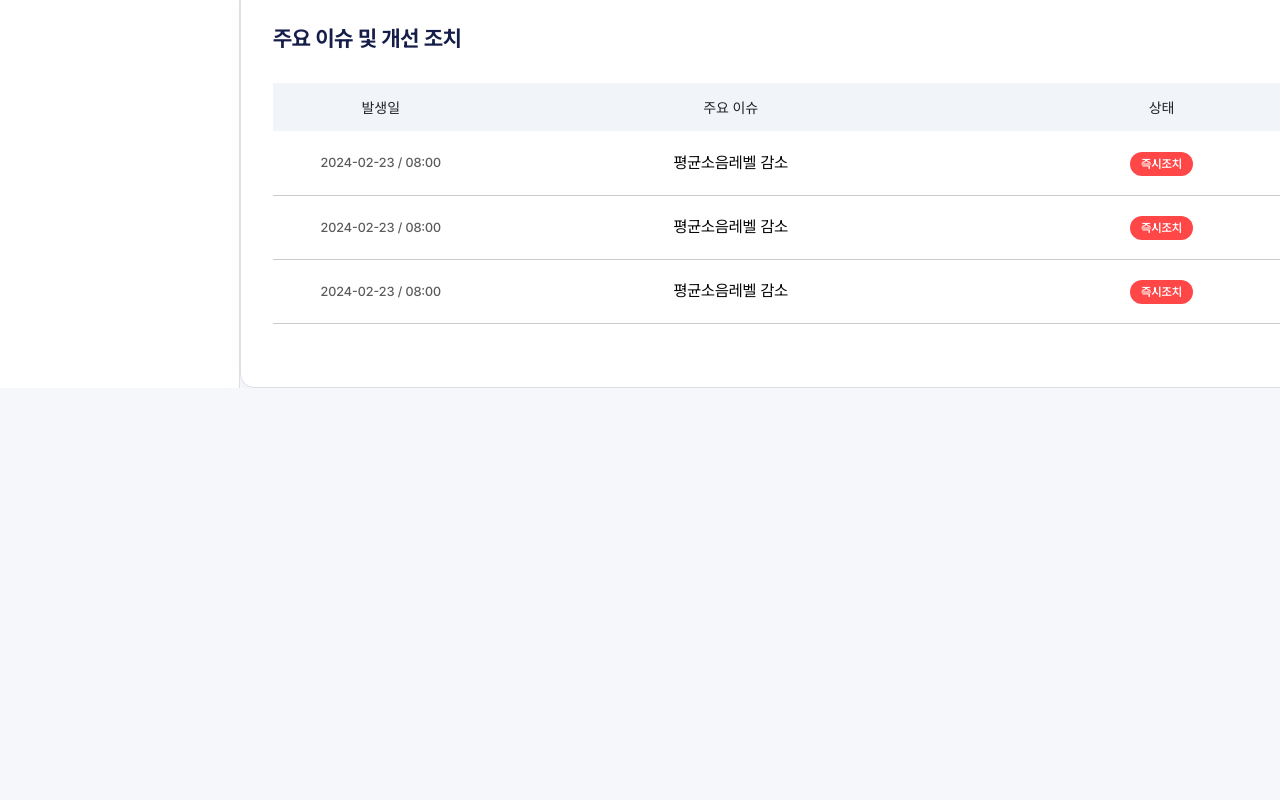
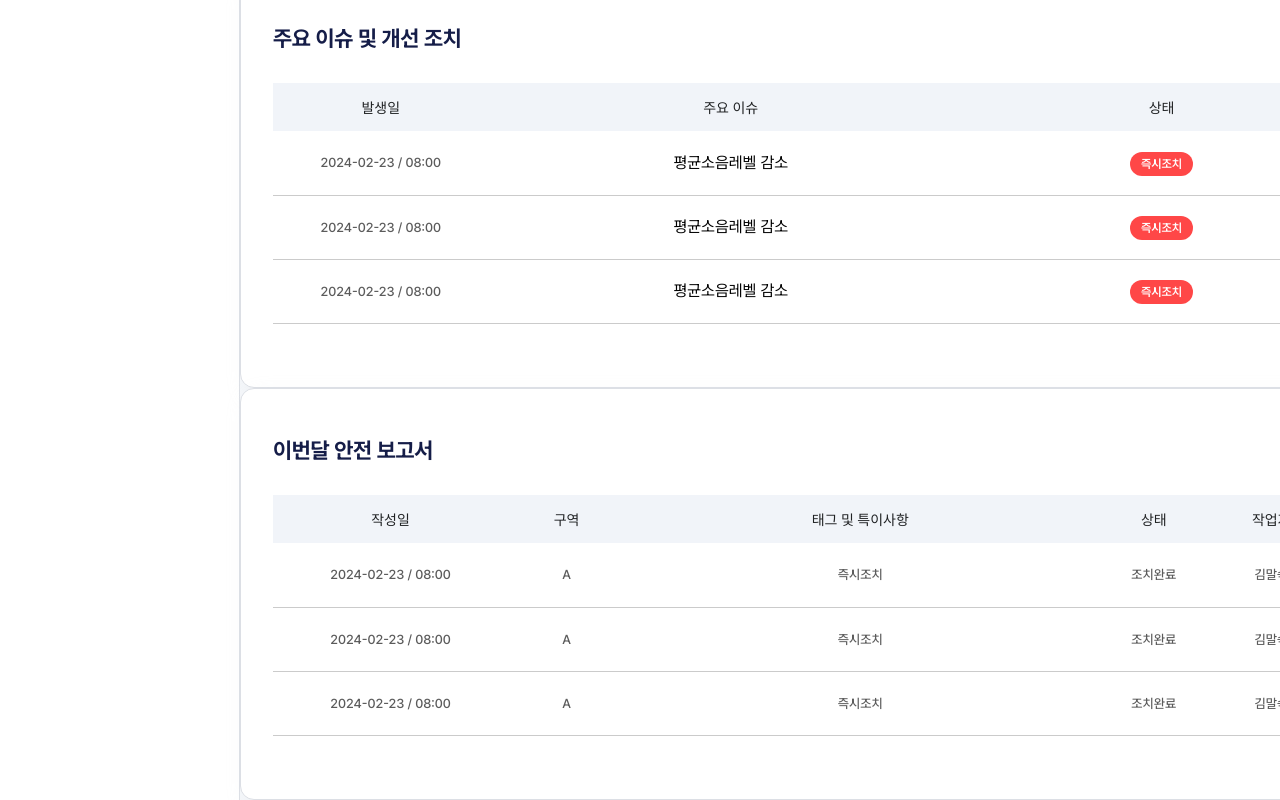
Before and after one commit to 2025-rootimpact-hackathon-Team2/anjeonhaejo-fe, a React (Vite) app: page /report in a window 1280 px wide. Shown: the part 797-1597 px from the top of the page. Before the commit the page ends 1185 px from the top, so only its background shows below. Built offline with nearby package versions, Linux system fonts and the light colour scheme; no server answers.

Commit message:
[feat] 안전 리포트 컴포넌트 추가
안전 리포트 컴포넌트 추가

```diff
--- /dev/null
+++ b/src/pages/MonthReport/components/Safety.jsx
@@ -0,0 +1,57 @@
+import React from 'react';
+import styles from './Safety.module.css';
+
+export default function Safety() {
+  return (
+    <section className={styles.section}>
+      <h1>이번달 안전 보고서</h1>
+      <table>
+        <colgroup>
+          <col style={{ width: '20%' }} />
+          <col style={{ width: '10%' }} />
+          <col style={{ width: '40%' }} />
+          <col style={{ width: '10%' }} />
+          <col style={{ width: '10%' }} />
+        </colgroup>
+        <thead>
+          <tr>
+            <th>작성일</th>
+            <th>구역</th>
+            <th>태그 및 특이사항</th>
+            <th>상태</th>
+            <th>작업자</th>
+          </tr>
+        </thead>
+        <tbody>
+          <tr>
+            <td>2024-02-23 / 08:00</td>
+            <td>A</td>
+            <td>
+              <span>즉시조치</span>
+            </td>
+            <td>조치완료</td>
+            <td>김말숙</td>
+          </tr>
+          <tr>
+            <td>2024-02-23 / 08:00</td>
+            <td>A</td>
+            <td>
+              <span>즉시조치</span>
+            </td>
+            <td>조치완료</td>
+            <td>김말숙</td>
+          </tr>
+          <tr>
+            <td>2024-02-23 / 08:00</td>
+            <td>A</td>
+            <td>
+              <span>즉시조치</span>
+            </td>
+            <td>조치완료</td>
+            <td>김말숙</td>
+          </tr>
+        </tbody>
+      </table>
+    </section>
+  );
+}
--- /dev/null
+++ b/src/pages/MonthReport/components/Safety.module.css
@@ -0,0 +1,65 @@
+.section {
+  width: 70.1875rem;
+  height: 25.75rem;
+  flex-shrink: 0;
+
+  border-radius: 0.875rem;
+  border: 0.8px solid #dcdfe5;
+  background: #fff;
+
+  /* 해커톤 그림자 */
+  box-shadow: 7.5px 8.5px 20px 0px rgba(218, 228, 233, 0.25);
+
+  padding: 2rem;
+}
+
+.section h1 {
+  margin-bottom: 2rem;
+
+  color: #151d48;
+  font-family: Pretendard;
+  font-size: 1.375rem;
+  font-style: normal;
+  font-weight: 700;
+  line-height: normal;
+  letter-spacing: -0.01375rem;
+}
+
+.section table {
+  width: 100%;
+  table-layout: fixed; /* 고정된 너비를 사용 */
+  border-collapse: collapse;
+  text-align: center;
+}
+
+.section tr th {
+  color: #202224;
+  font-family: 'Nunito Sans';
+  font-size: 0.875rem;
+  font-style: normal;
+  font-weight: 700;
+  line-height: normal;
+}
+
+.section thead {
+  width: 67.3125rem;
+  height: 3rem;
+  flex-shrink: 0;
+
+  border-radius: 0.75rem;
+  background: #f1f4f9;
+}
+
+.section tbody td {
+  height: 4rem;
+  border-bottom: 0.4px solid rgba(151, 151, 151, 0.5);
+
+  color: rgba(0, 0, 0, 0.8);
+  font-family: Pretendard;
+  font-size: 0.8125rem;
+  font-style: normal;
+  font-weight: 500;
+  line-height: normal;
+
+  opacity: 0.8;
+}
--- a/src/pages/MonthReport/index.jsx
+++ b/src/pages/MonthReport/index.jsx
@@ -2,6 +2,7 @@ import styles from './MonthReport.module.css';
 import Decibel from './components/Decibel';
 import Issue from './components/Issue';
 import MonthTrend from './components/MonthTrend';
+import Safety from './components/Safety';
 
 const MonthReport = () => {
   return (
@@ -25,6 +26,7 @@ const MonthReport = () => {
       </div>
       <MonthTrend />
       <Issue />
+      <Safety />
     </div>
   );
 };
```
